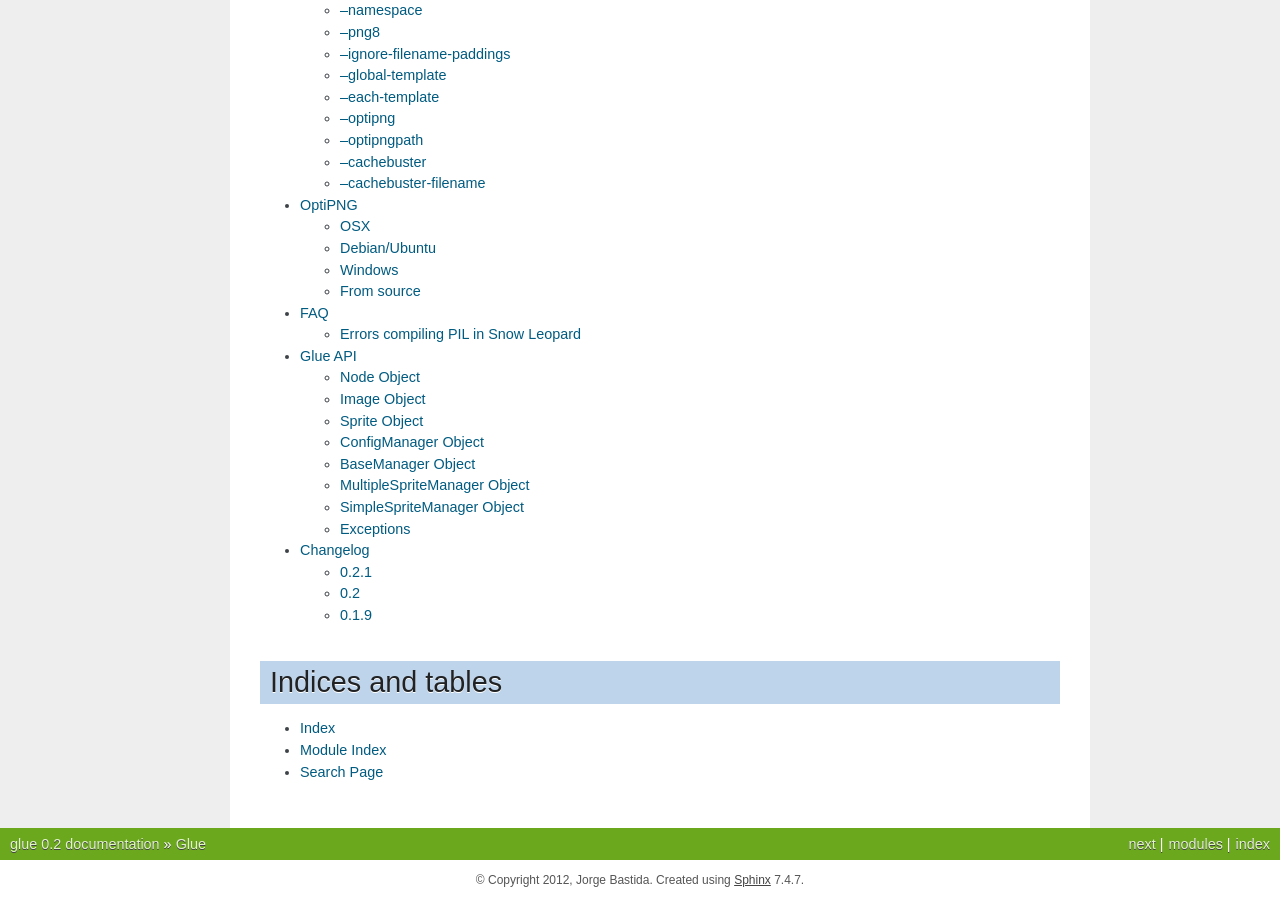
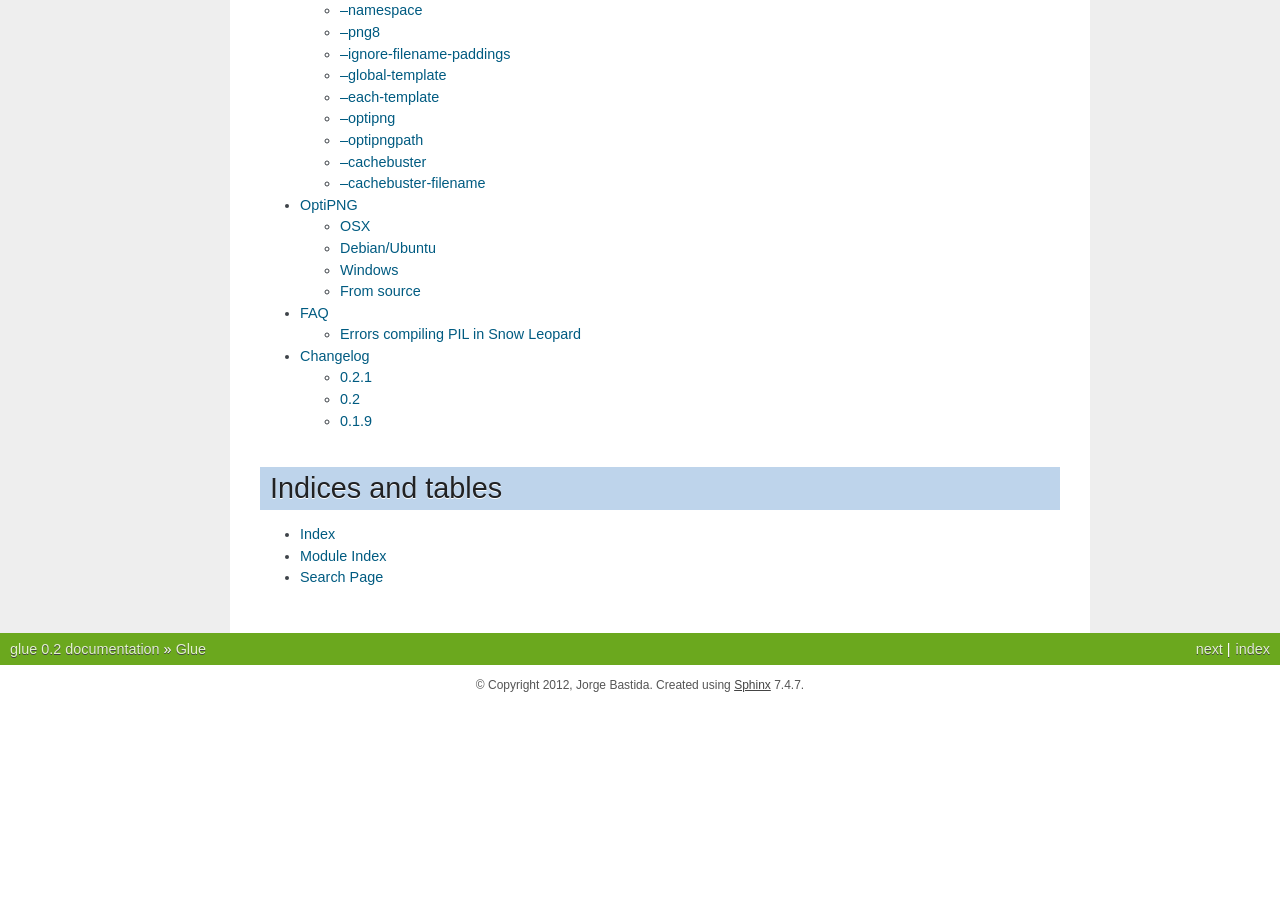
Before and after one commit to jorgebastida/glue, a Sphinx documentation site: the page built from docs/index.rst, in a window 1280 px wide and 900 px high, scrolled down 1033 px. Built offline with Sphinx 7.4.7, drawn with Linux system fonts in a browser that asks for light colours; the version number is read from the project's files by our own code; after the commit the page ends 1738 px from its top, so only the background shows below that.

```diff
--- a/docs/api.rst
+++ /dev/null
@@ -1,75 +0,0 @@
-.. _api:
-
-Glue API
-============
-
-.. module:: glue
-
-
-Node Object
------------
-
-.. autoclass:: glue.Node
-   :members:
-   :inherited-members:
-
-Image Object
-------------
-
-.. autoclass:: glue.Image
-   :members:
-   :inherited-members:
-
-Sprite Object
--------------
-
-.. autoclass:: glue.Sprite
-   :members:
-   :inherited-members:
-
-ConfigManager Object
---------------------
-
-.. autoclass:: glue.ConfigManager
-   :members:
-   :inherited-members:
-
-BaseManager Object
-------------------
-
-.. autoclass:: glue.BaseManager
-   :members:
-   :inherited-members:
-
-MultipleSpriteManager Object
-----------------------------
-
-.. autoclass:: glue.MultipleSpriteManager
-   :members:
-   :inherited-members:
-
-SimpleSpriteManager Object
---------------------------
-
-.. autoclass:: glue.SimpleSpriteManager
-   :members:
-   :inherited-members:
-
-Exceptions
-----------
-
-.. autoclass:: glue.MultipleImagesWithSameNameError
-   :members:
-   :inherited-members:
-
-.. autoclass:: glue.SourceImagesNotFoundError
-   :members:
-   :inherited-members:
-
-.. autoclass:: glue.NoSpritesFoldersFoundError
-   :members:
-   :inherited-members:
-
-.. autoclass:: glue.InvalidImageOrderingAlgorithmError
-   :members:
-   :inherited-members:
--- a/docs/index.rst
+++ b/docs/index.rst
@@ -31,7 +31,6 @@ Documentation
    options
    optipng
    faq
-   api
    changelog
 
 Indices and tables
```
